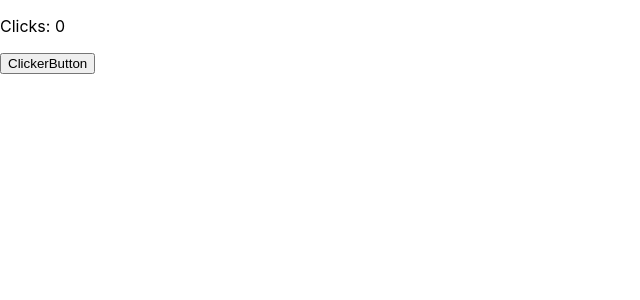
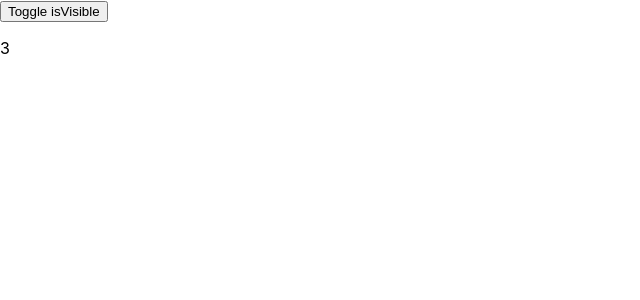
Before and after one commit to U3erKa/Drafts, a React (Create React App) app: page / in a window 1280 px wide. Shown: the top 300 px of the page, without its empty margins (0-640 px from the left). Built offline with nearby package versions, Linux system fonts and the light colour scheme.

Commit message:
Add Timer component

```diff
--- a/package.json
+++ b/package.json
@@ -1,6 +1,6 @@
 {
   "name": "my-app",
-  "version": "0.4.0",
+  "version": "0.5.0",
   "private": true,
   "dependencies": {
     "@testing-library/jest-dom": "^5.16.5",
--- a/src/components/App/App.js
+++ b/src/App.js
@@ -1,3 +1,24 @@
+import React from 'react';
+import './App.css';
+import Timer from './components/Timer';
+
+class App extends React.Component {
+  state = {
+    isVisible: true,
+  };
+  render() {
+    return (
+      <main>
+        <button onClick={() => this.setState({ isVisible: !this.state.isVisible })}>Toggle isVisible</button>
+        {this.state.isVisible && <Timer />}
+      </main>
+    );
+  }
+}
+
+export default App;
+
+/*
 import React from 'react';
 import './App.css';
 import Aloha from './components/Aloha';
@@ -45,3 +66,4 @@ class App extends React.Component {
 }
 
 export default App;
+*/
--- /dev/null
+++ b/src/components/Timer/index.jsx
@@ -0,0 +1,43 @@
+import React, { Component } from 'react';
+
+export default class Timer extends Component {
+  state = {
+    number: 10,
+    isVisible: true,
+  };
+
+  decrementNumber = () => {
+    const { number } = this.state;
+    this.setState({ number: number - 1 });
+  };
+
+  componentDidMount() {
+    console.log('Did mount');
+    this.intervalId = setInterval(this.decrementNumber, 1000);
+  }
+  componentDidUpdate() {
+    const { number } = this.state;
+
+    console.log('Did update');
+    if (number === 0) {
+      clearInterval(this.intervalId);
+    }
+  }
+  componentWillUnmount() {
+    console.log('Will unmount');
+  }
+
+  render() {
+    const { number } = this.state;
+
+    // if (number !== 0) {
+    //   setTimeout(this.decrementNumber, 1000);
+    // }
+
+    return (
+      <div>
+        <p>{number}</p>
+      </div>
+    );
+  }
+}
--- a/src/index.js
+++ b/src/index.js
@@ -3,13 +3,14 @@
 import React from 'react';
 import ReactDOM from 'react-dom/client';
 import './index.css';
-// import App from './App';
+import App from './App';
 import reportWebVitals from './reportWebVitals';
 // import Header from './components/Header';
 // import Greeting from './components/Greeting';
 // import Aloha from './components/Aloha';
 // import AlohaList from './components/AlohaList';
-import Clicker from './components/Clicker';
+// import Clicker from './components/Clicker';
+// import Timer from './components/Timer';
 // import App from './components/App';
 
 // @ts-expect-error
@@ -21,8 +22,9 @@ const root = ReactDOM.createRoot(document.getElementById('root'));
 // };
 
 root.render(
+  // const {isVisible} = this.state;
   <>
-    {/* <App /> */}
+    <App />
     {/* <Header name={user.name} profilePicSrc={user.profilePicSrc} />
     <Greeting name={user.name} />
     <Greeting name={name} id={69} />
@@ -31,7 +33,10 @@ root.render(
     {/* @ts-ignore */}
     {/* <input disabled={user.name !== user} /> */}
     {/* <AlohaList /> */}
-    <Clicker />
+    {/* <Clicker /> */}
+    {/* {isVisible && <Timer />}
+    <button onClick={() => this.setState({isVisible: !isVisible})}>Toggle isVisible</button> */}
+
   </>
 );
 
```
Also changed, not shown: src/App.css (renamed from src/components/App/App.css), 1 other file (tests, documents, lock files or other folders).
